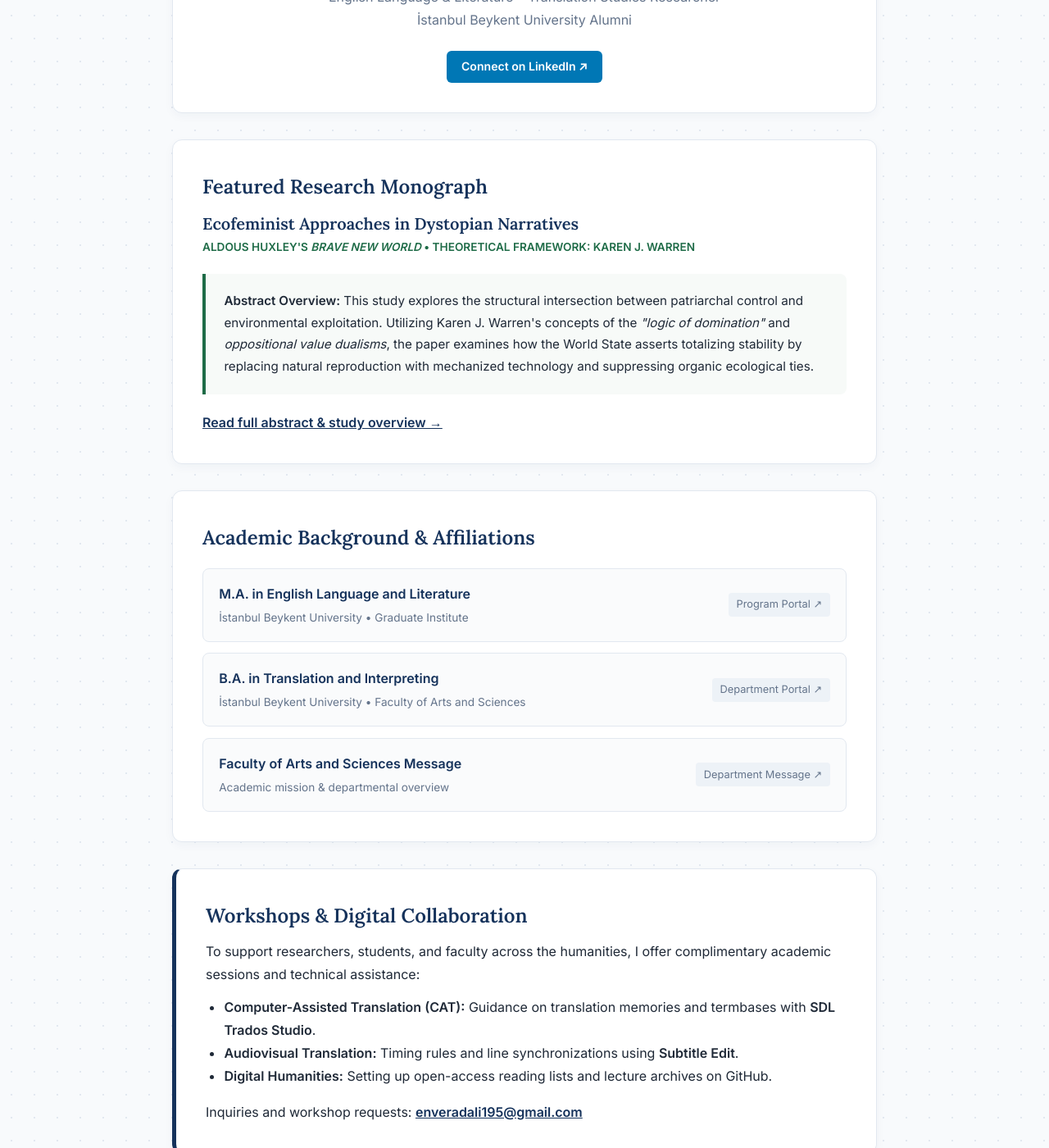
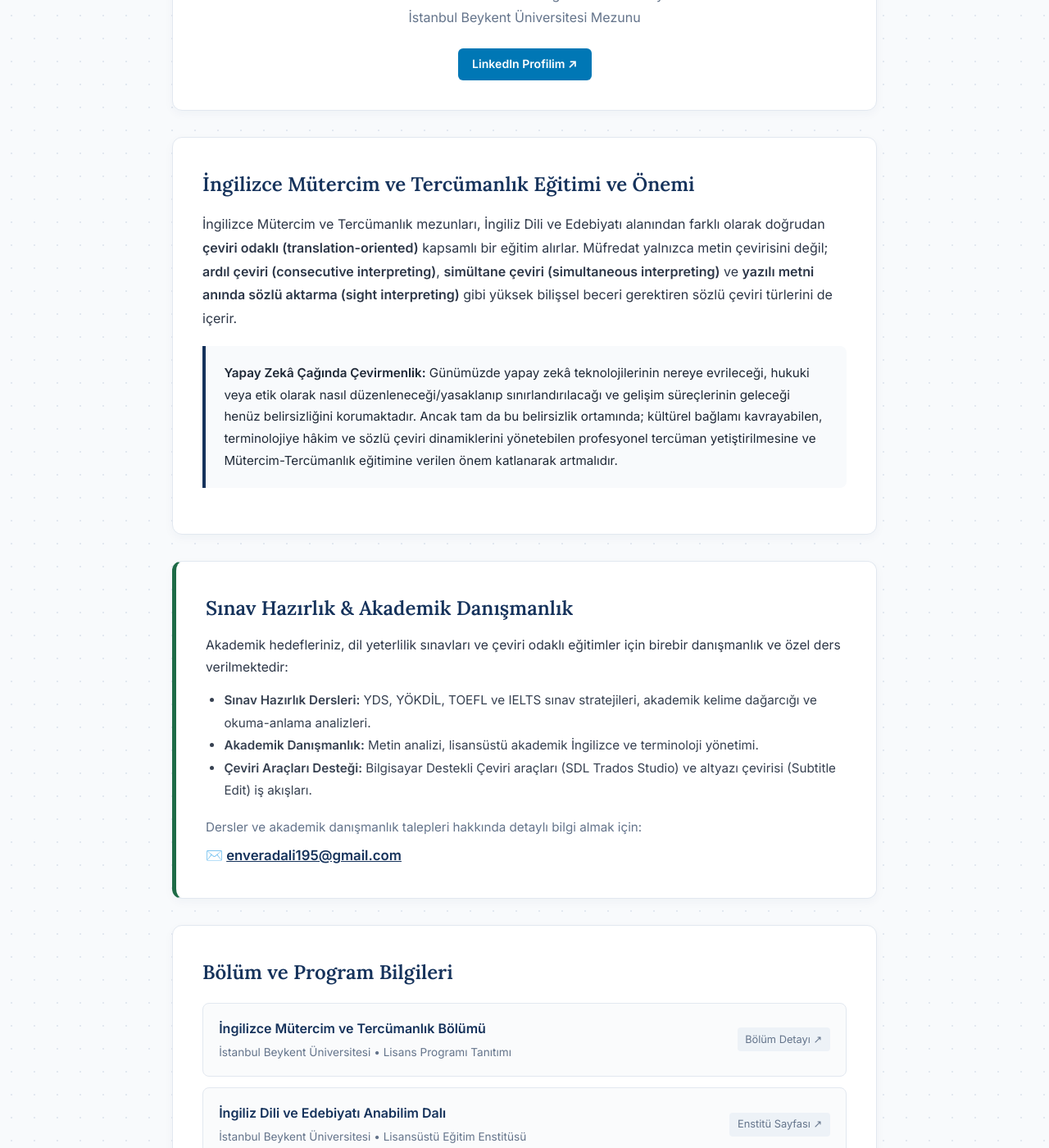
Before and after one commit to adalienver/adalienver.github.io, a Jekyll site: the page built from index.md, in a window 1280 px wide and 1400 px high, scrolled down 247 px. Shown: the whole window at 82% size. Built offline with Jekyll 4.4.1, drawn with Linux system fonts in a browser that asks for light colours; some of the changed text lies outside the part shown.

Commit message:
Update index.md

```diff
--- a/index.md
+++ b/index.md
@@ -1,79 +1,74 @@
 ---
 layout: default
-title: Academic Profile
+title: Ana Sayfa
 ---
 
 <div class="card" style="text-align: center;">
-  <h1 style="font-family: 'Cinzel', serif; font-size: 2.3rem;">Enver Adalı</h1>
-  <p style="color: var(--muted); margin: 0.4rem 0 1rem;">
-    English Language & Literature • Translation Studies Researcher<br>
-    İstanbul Beykent University Alumni
+  <h1 style="font-family: 'Cinzel', serif; font-size: 2.2rem; color: var(--primary);">Enver Adalı</h1>
+  <p style="color: var(--muted); margin: 0.4rem 0 1rem; font-size: 1rem;">
+    Mütercim ve Tercümanlık • İngiliz Dili ve Edebiyatı<br>
+    İstanbul Beykent Üniversitesi Mezunu
   </p>
 
   <a href="{{ site.linkedin_url }}" target="_blank" rel="noopener noreferrer" class="btn-linkedin">
-    Connect on LinkedIn ↗
+    LinkedIn Profilim ↗
   </a>
 </div>
 
 <div class="card">
-  <h2>Featured Research Monograph</h2>
-  <h3 style="font-size: 1.25rem; margin-top: 0.4rem;">Ecofeminist Approaches in Dystopian Narratives</h3>
-  <p style="font-size: 0.85rem; color: var(--accent); font-weight: 600; text-transform: uppercase; margin-bottom: 0.8rem;">
-    Aldous Huxley's <em>Brave New World</em> • Theoretical Framework: Karen J. Warren
+  <h2>İngilizce Mütercim ve Tercümanlık Eğitimi ve Önemi</h2>
+  <p style="margin-top: 0.8rem; font-size: 1rem; line-height: 1.8; color: #2d3748;">
+    İngilizce Mütercim ve Tercümanlık mezunları, İngiliz Dili ve Edebiyatı alanından farklı olarak doğrudan <strong>çeviri odaklı (translation-oriented)</strong> kapsamlı bir eğitim alırlar. Müfredat yalnızca metin çevirisini değil; <strong>ardıl çeviri (consecutive interpreting)</strong>, <strong>simültane çeviri (simultaneous interpreting)</strong> ve <strong>yazılı metni anında sözlü aktarma (sight interpreting)</strong> gibi yüksek bilişsel beceri gerektiren sözlü çeviri türlerini de içerir.
   </p>
 
-  <div class="abstract-quote">
-    <strong>Abstract Overview:</strong> This study explores the structural intersection between patriarchal control and environmental exploitation. Utilizing Karen J. Warren's concepts of the <em>"logic of domination"</em> and <em>oppositional value dualisms</em>, the paper examines how the World State asserts totalizing stability by replacing natural reproduction with mechanized technology and suppressing organic ecological ties.
+  <div class="abstract-quote" style="border-left-color: var(--primary); background: #f8fafc; margin-top: 1.2rem;">
+    <strong>Yapay Zekâ Çağında Çevirmenlik:</strong> Günümüzde yapay zekâ teknolojilerinin nereye evrileceği, hukuki veya etik olarak nasıl düzenleneceği/yasaklanıp sınırlandırılacağı ve gelişim süreçlerinin geleceği henüz belirsizliğini korumaktadır. Ancak tam da bu belirsizlik ortamında; kültürel bağlamı kavrayabilen, terminolojiye hâkim ve sözlü çeviri dinamiklerini yönetebilen profesyonel tercüman yetiştirilmesine ve Mütercim-Tercümanlık eğitimine verilen önem katlanarak artmalıdır.
   </div>
+</div>
 
-  <p style="margin-top: 1rem;">
-    <a href="{{ '/research' | relative_url }}" style="font-weight: 600; color: var(--primary);">
-      Read full abstract & study overview →
-    </a>
+<div class="card" style="border-left: 5px solid var(--accent); background: #ffffff;">
+  <h2>Sınav Hazırlık & Akademik Danışmanlık</h2>
+  <p style="margin-top: 0.6rem; font-size: 0.98rem; color: #2d3748;">
+    Akademik hedefleriniz, dil yeterlilik sınavları ve çeviri odaklı eğitimler için birebir danışmanlık ve özel ders verilmektedir:
+  </p>
+  <ul style="margin: 0.8rem 0 1.2rem 1.4rem; font-size: 0.95rem; color: #374151; line-height: 1.8;">
+    <li><strong>Sınav Hazırlık Dersleri:</strong> YDS, YÖKDİL, TOEFL ve IELTS sınav stratejileri, akademik kelime dağarcığı ve okuma-anlama analizleri.</li>
+    <li><strong>Akademik Danışmanlık:</strong> Metin analizi, lisansüstü akademik İngilizce ve terminoloji yönetimi.</li>
+    <li><strong>Çeviri Araçları Desteği:</strong> Bilgisayar Destekli Çeviri araçları (SDL Trados Studio) ve altyazı çevirisi (Subtitle Edit) iş akışları.</li>
+  </ul>
+  <p style="font-size: 0.95rem; color: var(--muted); margin-bottom: 0.4rem;">
+    Dersler ve akademik danışmanlık talepleri hakkında detaylı bilgi almak için:
+  </p>
+  <p style="font-size: 1.05rem; font-weight: 600; color: var(--primary);">
+    ✉️ <a href="mailto:{{ site.email }}" style="color: var(--primary); text-decoration: underline;">{{ site.email }}</a>
   </p>
 </div>
 
 <div class="card">
-  <h2>Academic Background & Affiliations</h2>
+  <h2>Bölüm ve Program Bilgileri</h2>
   <div class="portal-grid">
+    <a href="https://www.beykent.edu.tr/aday-ogrenci/bolumler-programlar/lisans/fen-edebiyat-fakultesi/ingilizce-mutercim-ve-tercumanlik" target="_blank" rel="noopener noreferrer" class="portal-item">
+      <div>
+        <strong>İngilizce Mütercim ve Tercümanlık Bölümü</strong><br>
+        <span style="font-size: 0.85rem; color: var(--muted);">İstanbul Beykent Üniversitesi • Lisans Programı Tanıtımı</span>
+      </div>
+      <span class="portal-tag">Bölüm Detayı ↗</span>
+    </a>
+
     <a href="https://lisansustu.beykent.edu.tr/yuksek-lisans/ingiliz-dili-ve-edebiyati-abd" target="_blank" rel="noopener noreferrer" class="portal-item">
       <div>
-        <strong>M.A. in English Language and Literature</strong><br>
-        <span style="font-size: 0.85rem; color: var(--muted);">İstanbul Beykent University • Graduate Institute</span>
+        <strong>İngiliz Dili ve Edebiyatı Anabilim Dalı</strong><br>
+        <span style="font-size: 0.85rem; color: var(--muted);">İstanbul Beykent Üniversitesi • Lisansüstü Eğitim Enstitüsü</span>
       </div>
-      <span class="portal-tag">Program Portal ↗</span>
-    </a>
-
-    <a href="https://www.beykent.edu.tr/aday-ogrenci/bolumler-programlar/lisans/fen-edebiyat-fakultesi/ingilizce-mutercim-ve-tercumanlik" target="_blank" rel="noopener noreferrer" class="portal-item">
-      <div>
-        <strong>B.A. in Translation and Interpreting</strong><br>
-        <span style="font-size: 0.85rem; color: var(--muted);">İstanbul Beykent University • Faculty of Arts and Sciences</span>
-      </div>
-      <span class="portal-tag">Department Portal ↗</span>
+      <span class="portal-tag">Enstitü Sayfası ↗</span>
     </a>
 
     <a href="https://fef.beykent.edu.tr/bolumler/ingiliz-dili-ve-edebiyati/bolum-mesaji/fen-edebiyat-fakültesi" target="_blank" rel="noopener noreferrer" class="portal-item">
       <div>
-        <strong>Faculty of Arts and Sciences Message</strong><br>
-        <span style="font-size: 0.85rem; color: var(--muted);">Academic mission & departmental overview</span>
+        <strong>Fen-Edebiyat Fakültesi Bölüm Mesajı</strong><br>
+        <span style="font-size: 0.85rem; color: var(--muted);">Akademik vizyon ve fakülte açıklaması</span>
       </div>
-      <span class="portal-tag">Department Message ↗</span>
+      <span class="portal-tag">Fakülte Mesajı ↗</span>
     </a>
   </div>
 </div>
-
-<div class="card" style="border-left: 5px solid var(--primary);">
-  <h2>Workshops & Digital Collaboration</h2>
-  <p style="margin-top: 0.5rem;">
-    To support researchers, students, and faculty across the humanities, I offer complimentary academic sessions and technical assistance:
-  </p>
-  <ul style="margin: 0.75rem 0 1rem 1.4rem;">
-    <li><strong>Computer-Assisted Translation (CAT):</strong> Guidance on translation memories and termbases with <strong>SDL Trados Studio</strong>.</li>
-    <li><strong>Audiovisual Translation:</strong> Timing rules and line synchronizations using <strong>Subtitle Edit</strong>.</li>
-    <li><strong>Digital Humanities:</strong> Setting up open-access reading lists and lecture archives on GitHub.</li>
-  </ul>
-  <p>
-    Inquiries and workshop requests:
-    <a href="mailto:{{ site.email }}" style="font-weight: 600; color: var(--primary);">{{ site.email }}</a>
-  </p>
-</div>
```
